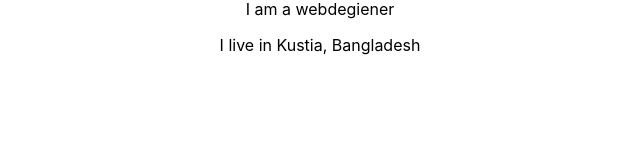
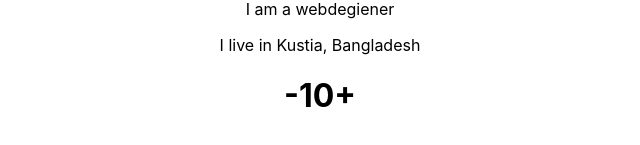
Before and after one commit to 1ibrahimtsc/ReactjsTutorial, a React (Create React App) app: page / in a window 1280 px wide. Shown: the part 221-366 px from the top of the page, without its empty margins (320-960 px from the left). Built offline with nearby package versions, Linux system fonts and the light colour scheme.

Commit message:
this.state tutorial 7.1

```diff
--- a/src/components/App.js
+++ b/src/components/App.js
@@ -1,7 +1,8 @@
 import React, {Component} from 'react';
 // import logo from './logo.svg';
 import './App.css';
-import First from './First/First'
+import First from './First/First';
+import Counter from './Counter/Counter';
 
 class App extends Component {
 
@@ -13,7 +14,7 @@ class App extends Component {
 
         <First name='Mr Rana' designation='webdegiener' location='Kustia, Bangladesh' />
 
-
+        <Counter />
       </div>
     );
 
--- /dev/null
+++ b/src/components/Counter/Counter.js
@@ -0,0 +1,71 @@
+import React, {Component} from 'react'
+
+class Counter extends Component {
+  constructor(props){
+    super(props)
+
+    this.state = {
+        count: 10,
+        color: 'black'
+    }
+
+  }
+
+  decrease = () => {
+  this.setState({
+      count: this.state.count -1
+  })
+
+  if(this.state.count < 5){
+    this.setState({
+        color: 'red'
+    })
+  } else if (this.state.count > 15){
+    this.setState({
+        color: 'green'
+    })
+  } else {
+    this.setState({
+        color: 'black'
+    })
+  }
+  }
+
+  increase = () => {
+    this.setState({
+        count: this.state.count +1
+         })
+
+         if(this.state.count < 5){
+            this.setState({
+                color: 'red'
+            })
+          } else if (this.state.count > 15){
+            this.setState({
+                color: 'green'
+            })
+          } else {
+            this.setState({
+                color: 'black'
+            })
+          }
+    }
+
+  render(){
+    return(
+        <div>
+            <h1 style={{ color: this.state.color }} >
+                <span onClick={ this.decrease } >-</span>
+                { this.state.count }
+                <span onClick={ this.increase } >+</span>
+             </h1>
+        </div>
+    )
+
+  }
+
+
+
+}
+
+export default Counter
```
